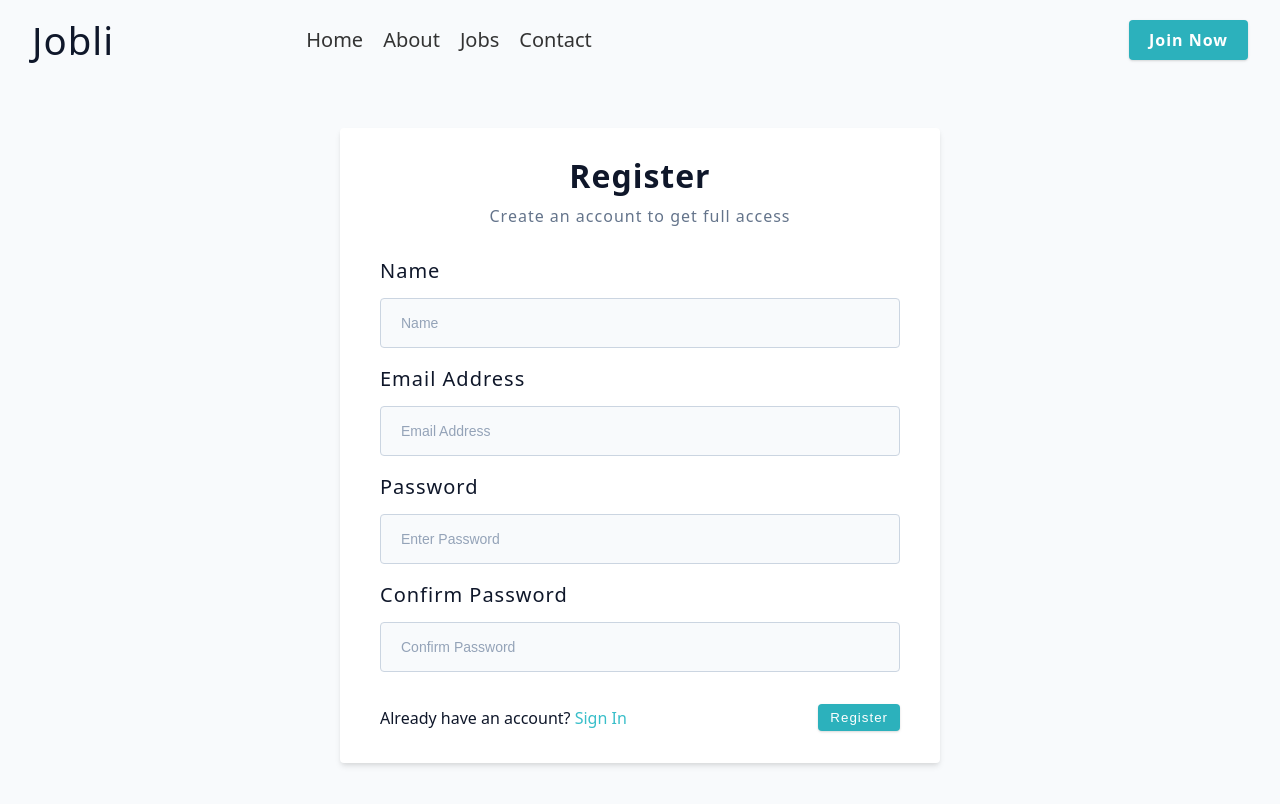
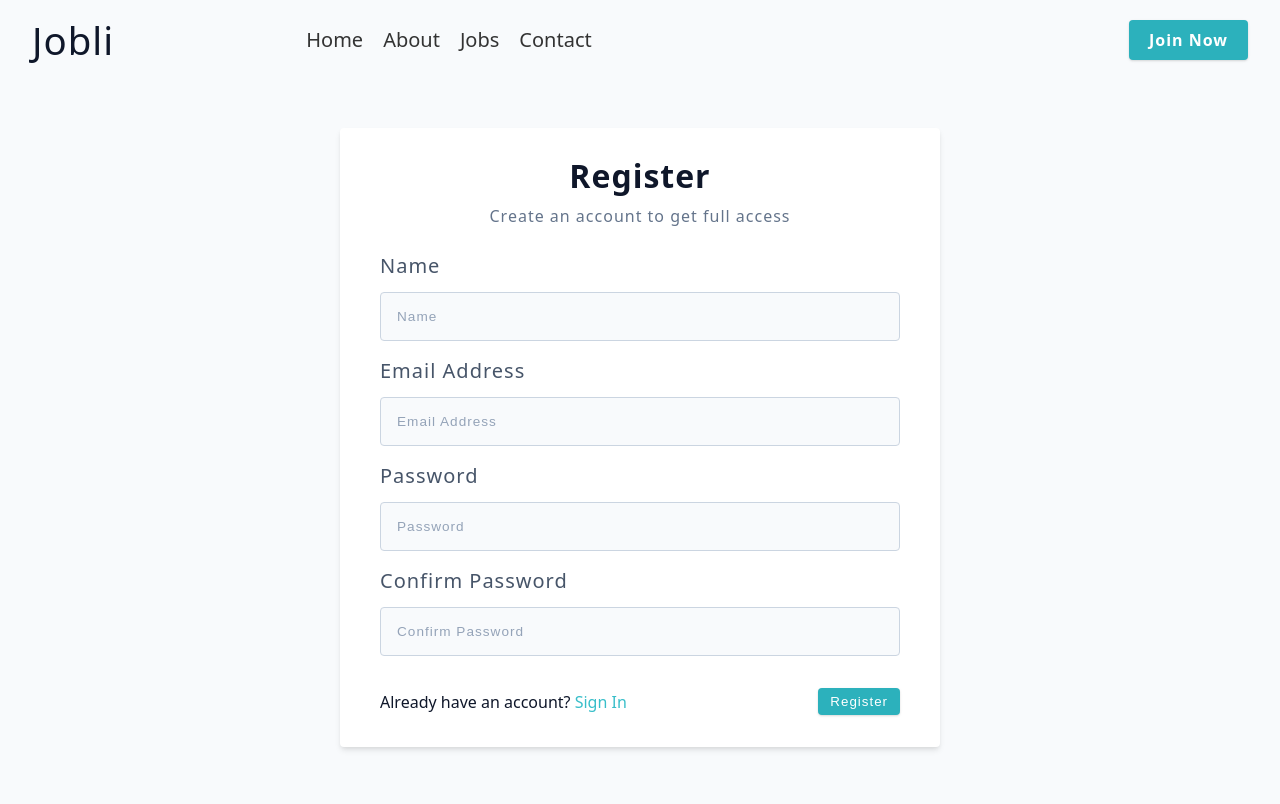
Before and after one commit to Jon-Felipe/jobli, a React (Vite) app in the folder client/: page /register in a window 1280 px wide. Shown: the top 804 px of the page. Built offline with nearby package versions, Linux system fonts and the light colour scheme.

Commit message:
replaced inputs with form row input component register page

```diff
--- a/client/src/components/FormRowInput.tsx
+++ b/client/src/components/FormRowInput.tsx
@@ -38,5 +38,6 @@ const Wrapper = styled.div`
     background-color: var(--grey-50);
     font-size: 0.85rem;
     letter-spacing: var(--letter-spacing);
+    text-transform: capitalize;
   }
 `;
--- a/client/src/pages/Register.tsx
+++ b/client/src/pages/Register.tsx
@@ -1,5 +1,8 @@
 import styled from 'styled-components';
 import { Link } from 'react-router-dom';
+
+// components
+import FormRowInput from '../components/FormRowInput';
 
 const Register = () => {
   return (
@@ -7,54 +10,25 @@ const Register = () => {
       <h3 className='register__title'>Register</h3>
       <p className='register__subtext'>Create an account to get full access</p>
       <form>
-        <div className='form-row'>
-          <label htmlFor='name' className='form-label'>
-            Name
-          </label>
-          <input
-            type='text'
-            name='name'
-            id='name'
-            placeholder='Name'
-            className='form-input'
-          />
-        </div>
-        <div className='form-row'>
-          <label htmlFor='email' className='form-label'>
-            Email Address
-          </label>
-          <input
-            type='email'
-            name='email'
-            id='email'
-            placeholder='Email Address'
-            className='form-input'
-          />
-        </div>
-        <div className='form-row'>
-          <label htmlFor='password' className='form-label'>
-            Password
-          </label>
-          <input
-            type='password'
-            name='password'
-            id='password'
-            placeholder='Enter Password'
-            className='form-input'
-          />
-        </div>
-        <div className='form-row'>
-          <label htmlFor='confirmPassword' className='form-label'>
-            Confirm Password
-          </label>
-          <input
-            type='password'
-            name='confirmPassword'
-            id='confirmPassword'
-            placeholder='Confirm Password'
-            className='form-input'
-          />
-        </div>
+        <FormRowInput name='name' type='text' placeholder='name' />
+        <FormRowInput
+          label='email address'
+          name='email'
+          type='email'
+          placeholder='email address'
+        />
+        <FormRowInput
+          label='password'
+          name='password'
+          type='password'
+          placeholder='password'
+        />
+        <FormRowInput
+          label='confirm password'
+          name='confirmPassword'
+          type='password'
+          placeholder='confirm password'
+        />
         <div className='register__actions'>
           <p>
             Already have an account?{' '}
```
